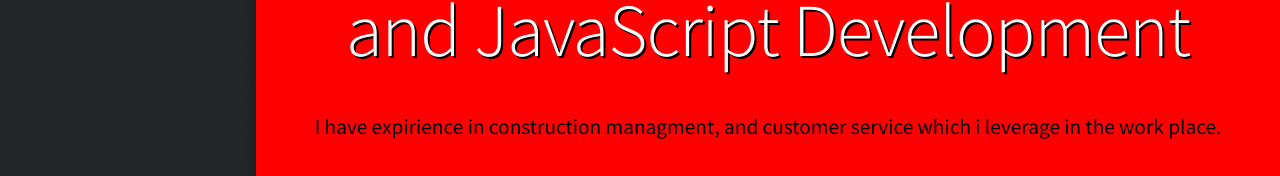
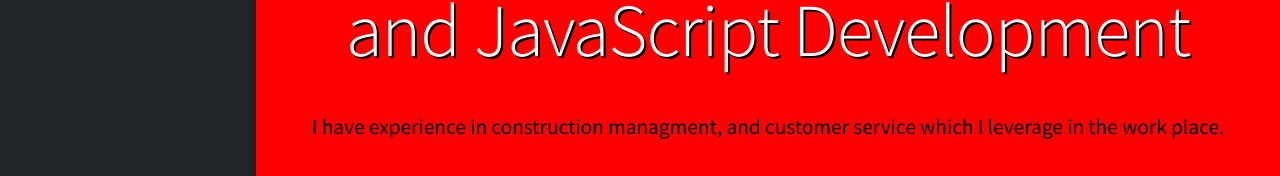
Before and after one commit to Tanner253/My-portfolio-JS, a website: page index.html in a window 1280 px wide. Shown: the part 575-751 px from the top of the page. Drawn offline with Linux system fonts and the light colour scheme; files whose address does not match are found by name.

Commit message:
Update index.html

```diff
--- a/index.html
+++ b/index.html
@@ -72,7 +72,7 @@
 
 								<h2 class="alt"><strong>Hi! I'm Tanner Percival, a Junior Software Developer<br />
 								Expirienced in ASP.NET Core and JavaScript Development</strong></h2>
-								<p>I have expirience in construction managment, and customer service which i leverage in the work place.</p>
+								<p>I have experience in construction managment, and customer service which I leverage in the work place.</p>
 							</header>
 
 							<footer>
```
